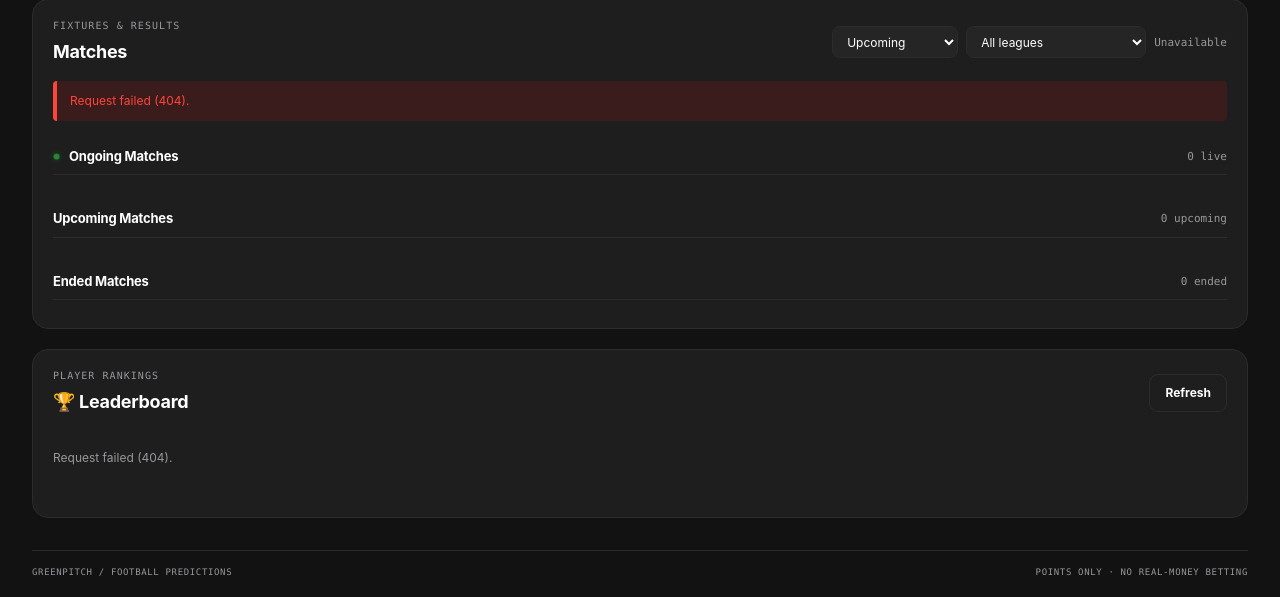
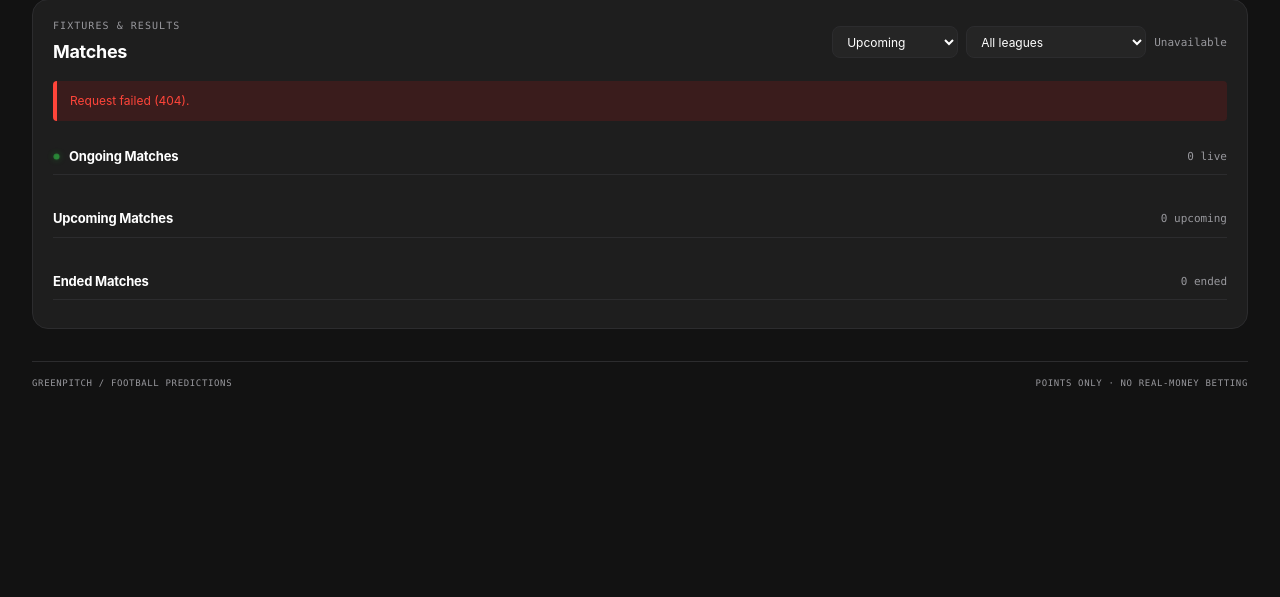
Before and after one commit to happyhusky3303/ai66a_web_group10, a Python web app: template greenpitch-predictions/templates/match_center.html in a window 1280 px wide. Shown: the part 220-817 px from the top of the page. After the commit the page ends 607 px from the top, so only its background shows below. Run offline with Jinja, Linux system fonts and the light colour scheme; the template is opened without the code that fills it: most values are stand-ins (such as "Sample title", 1, 10 or a date in 2020).

Commit message:
move leaderboard to home

```diff
--- a/greenpitch-predictions/static/css/style.css
+++ b/greenpitch-predictions/static/css/style.css
@@ -92,8 +92,7 @@ h2 { margin: 0; font-size: 18px; letter-spacing: -.3px; }
 .account-label { margin: 14px 0 1px; font-size: 12px; }
 .metric { margin: 0; color: var(--green); font-size: 32px; font-weight: 700; line-height: 1.3; }
 .card-footnote { margin: 7px 0 0; font-size: 11px; }
-.matches-card { grid-column: span 8; }
-.leaderboard-card { grid-column: span 4; }
+.home-leaderboard { margin-top: 20px; }
 .count-label { color: var(--muted); font: 11px var(--font-mono); }
 .trophy { color: var(--green); }
 .section-heading { margin-bottom: 16px; flex-wrap: wrap; }
@@ -265,8 +264,6 @@ h2 { margin: 0; font-size: 18px; letter-spacing: -.3px; }
 }
 
 @media (max-width: 920px) {
-  .matches-card { grid-column: span 12; }
-  .leaderboard-card { grid-column: span 12; }
   .detail-lower-grid { grid-template-columns: 1fr; }
 }
 
--- a/greenpitch-predictions/static/js/app.js
+++ b/greenpitch-predictions/static/js/app.js
@@ -572,6 +572,7 @@ async function loadLeaderboard() {
   const empty = document.querySelector("#leaderboard-empty");
   loading.classList.remove("hidden");
   list.replaceChildren();
+  empty.textContent = "No players available.";
   empty.classList.add("hidden");
   try {
     const data = await apiRequest("/api/leaderboard");
@@ -820,13 +821,7 @@ async function initMatchCenter() {
     }
   }
 
-  await Promise.all([
-    loadMatches(),
-    loadLeaderboard()
-  ]);
-
-  document.querySelector("#leaderboard-refresh")
-    ?.addEventListener("click", loadLeaderboard);
+  await loadMatches();
   if (predictionLoadError) {
     showNotice(
       document.querySelector("#app-message"),
@@ -1110,6 +1105,8 @@ function renderHomeAnalytics(data) {
 
 async function initHome() {
   addLogoutHandler();
+  document.querySelector("#leaderboard-refresh").addEventListener("click", loadLeaderboard);
+  void loadLeaderboard();
   const loading = document.querySelector("#home-loading");
   const dashboard = document.querySelector("#home-dashboard");
   const authRequired = document.querySelector("#home-auth-required");
--- a/greenpitch-predictions/templates/match_center.html
+++ b/greenpitch-predictions/templates/match_center.html
@@ -117,37 +117,6 @@
               <div class="fixture-list" id="ended-matches-body"></div>
             </div>
           </section>
-            <section class="card full-width-card leaderboard-card"
-                    aria-labelledby="leaderboard-heading">
-
-              <div class="section-heading">
-                <div>
-                  <p class="eyebrow">PLAYER RANKINGS</p>
-                  <h2 id="leaderboard-heading">🏆 Leaderboard</h2>
-                </div>
-                <button id="leaderboard-refresh"
-                        class="button button-outline"
-                        type="button">
-                  Refresh
-                </button>
-              </div>
-
-              <div id="leaderboard-loading" class="loading-state">
-                Loading leaderboard...
-              </div>
-
-              <p id="leaderboard-empty"
-                class="empty-state hidden">
-                No players available.
-              </p>
-
-              <ol id="leaderboard-list"
-                  class="leaderboard-list"
-                  aria-label="Player rankings">
-              </ol>
-
-            </section>
-
         </section>
       </main>
       <footer class="footer"><span>GREENPITCH / FOOTBALL PREDICTIONS</span><span>POINTS ONLY · NO REAL-MONEY BETTING</span></footer>
```
Also changed, not shown: greenpitch-predictions/templates/index.html (+29 -0 lines).
